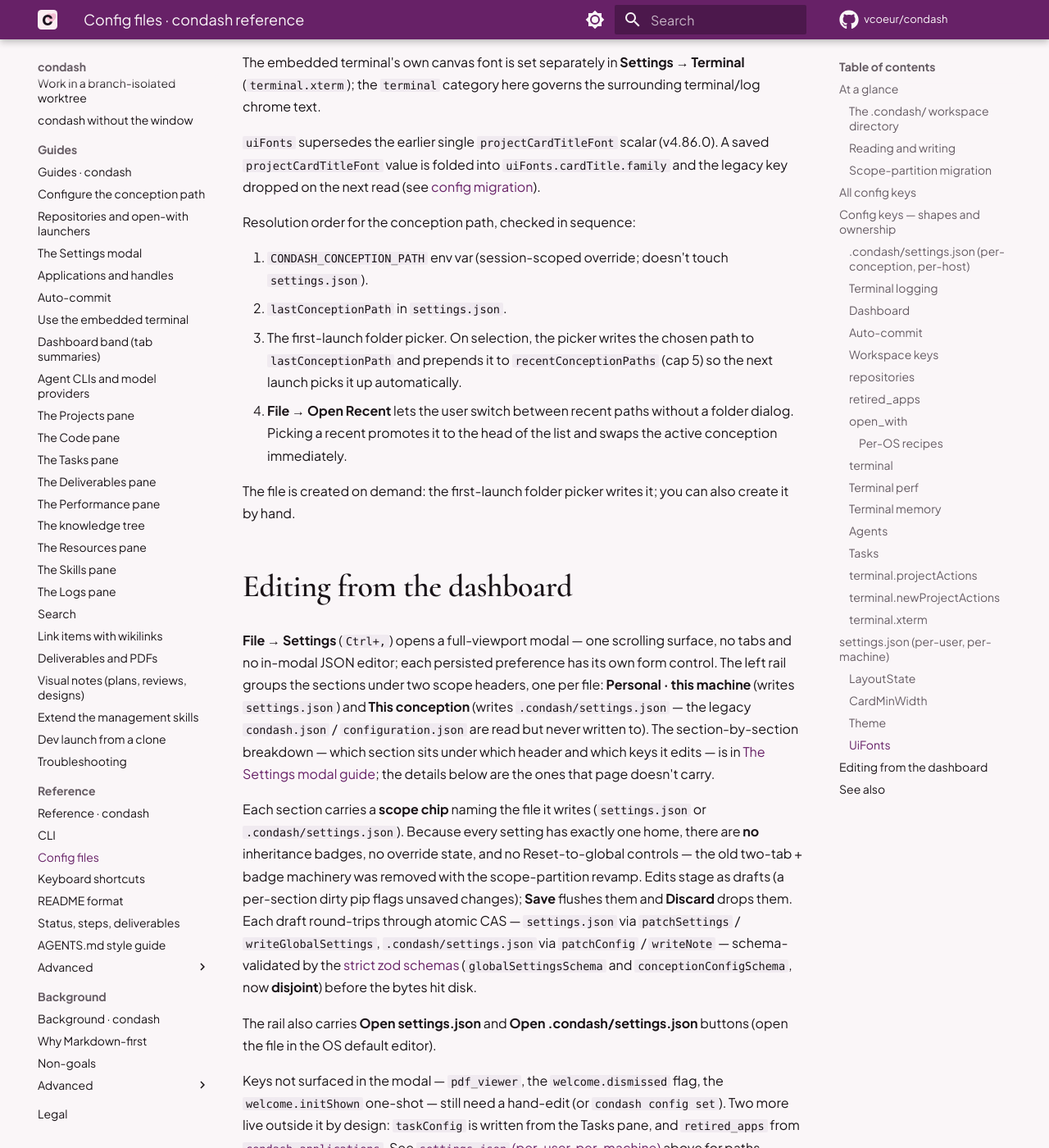
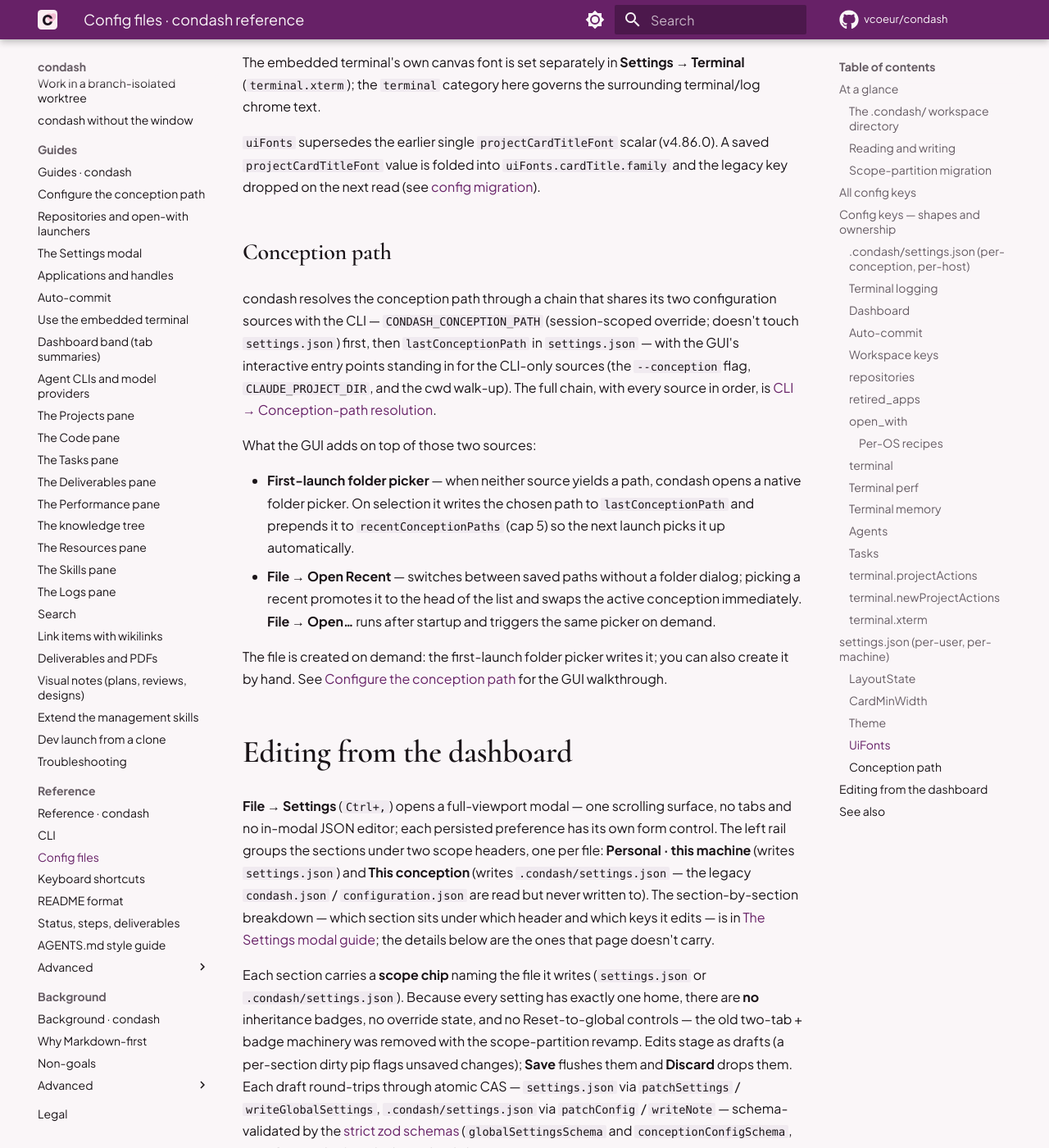
Before and after one commit to vcoeur/condash, an MkDocs documentation site: the page built from docs/reference/config.md, in a window 1280 px wide and 1400 px high, scrolled down 35574 px. Shown: the whole window at 82% size. Built offline with MkDocs 1.6.1 and Material for MkDocs 9.7.7, drawn with Linux system fonts in a browser that asks for light colours; comment, search, counter and statistics services are not loaded.

Commit message:
docs: unify the conception-path resolution chains
The GUI pages each restated a GUI-flavoured 4-step chain that agreed
with neither each other nor the CLI's canonical 6-step chain; they now
keep only the GUI-specific entry points and link to the CLI chain for
the full detail (config.md's block also gets a real heading instead of
floating inside the UiFonts section). help/cli.md's
'conception-path [<path>]' implied the verb takes an argument — it
only prints; the path is set via 'config set lastConceptionPath'.

```diff
--- a/docs/reference/config.md
+++ b/docs/reference/config.md
@@ -682,14 +682,16 @@
 
 `uiFonts` supersedes the earlier single `projectCardTitleFont` scalar (v4.86.0). A saved `projectCardTitleFont` value is folded into `uiFonts.cardTitle.family` and the legacy key dropped on the next read (see [config migration](#scope-partition-migrator)).
 
-Resolution order for the conception path, checked in sequence:
+### Conception path
 
-1. `CONDASH_CONCEPTION_PATH` env var (session-scoped override; doesn't touch `settings.json`).
-2. `lastConceptionPath` in `settings.json`.
-3. The first-launch folder picker. On selection, the picker writes the chosen path to `lastConceptionPath` and prepends it to `recentConceptionPaths` (cap 5) so the next launch picks it up automatically.
-4. **File → Open Recent** lets the user switch between recent paths without a folder dialog. Picking a recent promotes it to the head of the list and swaps the active conception immediately.
+condash resolves the conception path through a chain that shares its two configuration sources with the CLI — `CONDASH_CONCEPTION_PATH` (session-scoped override; doesn't touch `settings.json`) first, then `lastConceptionPath` in `settings.json` — with the GUI's interactive entry points standing in for the CLI-only sources (the `--conception` flag, `CLAUDE_PROJECT_DIR`, and the cwd walk-up). The full chain, with every source in order, is [CLI → Conception-path resolution](cli.md#conception-path-resolution).
 
-The file is created on demand: the first-launch folder picker writes it; you can also create it by hand.
+What the GUI adds on top of those two sources:
+
+- **First-launch folder picker** — when neither source yields a path, condash opens a native folder picker. On selection it writes the chosen path to `lastConceptionPath` and prepends it to `recentConceptionPaths` (cap 5) so the next launch picks it up automatically.
+- **File → Open Recent** — switches between saved paths without a folder dialog; picking a recent promotes it to the head of the list and swaps the active conception immediately. **File → Open…** runs after startup and triggers the same picker on demand.
+
+The file is created on demand: the first-launch folder picker writes it; you can also create it by hand. See [Configure the conception path](../guides/configure-conception-path.md) for the GUI walkthrough.
 
 ## Editing from the dashboard
 
```
Also changed, not shown: docs/guides/configure-conception-path.md (+2 -0 lines), docs/help/cli.md (+1 -1 lines).
